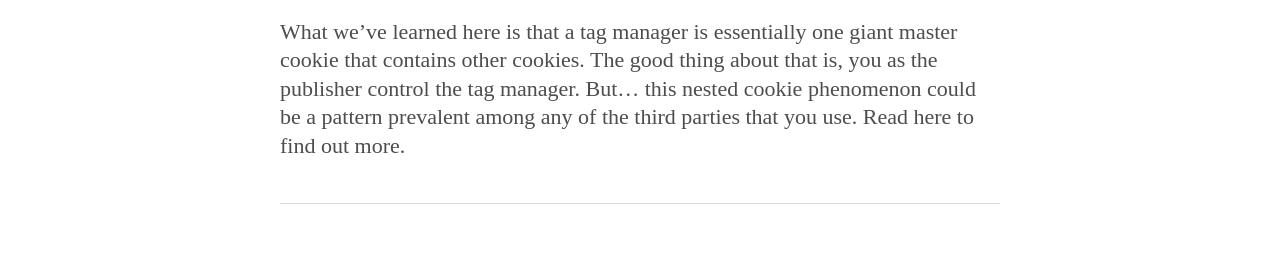
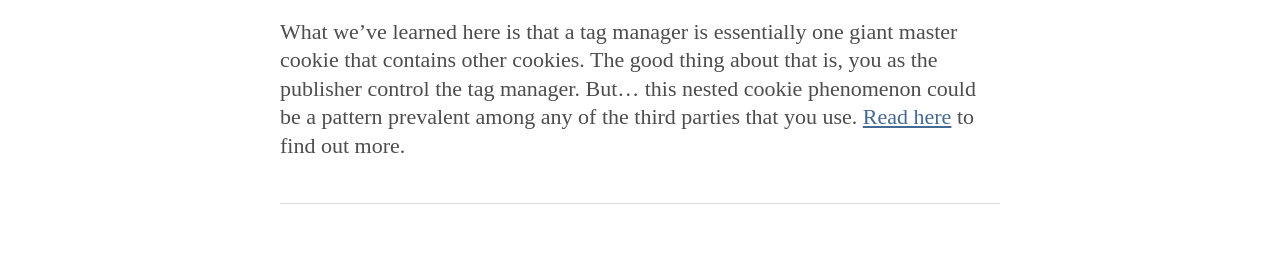
Before and after one commit to metomic/blog, a Jekyll site: the page built from _posts/2019-08-22-what-is-tag-manager.md, in a window 1280 px wide and 900 px high, scrolled down 2776 px. Shown: the part 241-512 px from the top of the window. Built offline with Jekyll 4.4.1, drawn with Linux system fonts in a browser that asks for light colours; some web fonts are replaced; comment, search, counter and statistics services are not loaded; some of the changed lines change nothing that is shown.

Commit message:
just b kool

```diff
--- a/_posts/2019-08-22-what-is-tag-manager.md
+++ b/_posts/2019-08-22-what-is-tag-manager.md
@@ -33,4 +33,4 @@ A much better idea is to ignore the tag manager completely and treat everything
 
 Remember: you can put any third-party into a tag manager if you wanted. If you nest the Facebook pixel and Intercom in the same tag manager, it's not realistic to ask for consent for both of those things at once. Getting granular consent for what you've implemented with your tag manager is important so that your users can opt-in to Intercom without also saying yes to the Facebook pixel.
 
-What we've learned here is that a tag manager is essentially one giant master cookie that contains other cookies. The good thing about that is, you as the publisher control the tag manager. But... this nested cookie phenomenon could be a pattern prevalent among any of the third parties that you use. Read here to find out more.
+What we've learned here is that a tag manager is essentially one giant master cookie that contains other cookies. The good thing about that is, you as the publisher control the tag manager. But... this nested cookie phenomenon could be a pattern prevalent among any of the third parties that you use. [Read here](https://blog.metomic.io/main/2019/08/22/nested-cookies.html) to find out more.
```
Also changed, not shown: _posts/2019-08-22-nested-cookies.md (+1 -1 lines), 1 other file.
